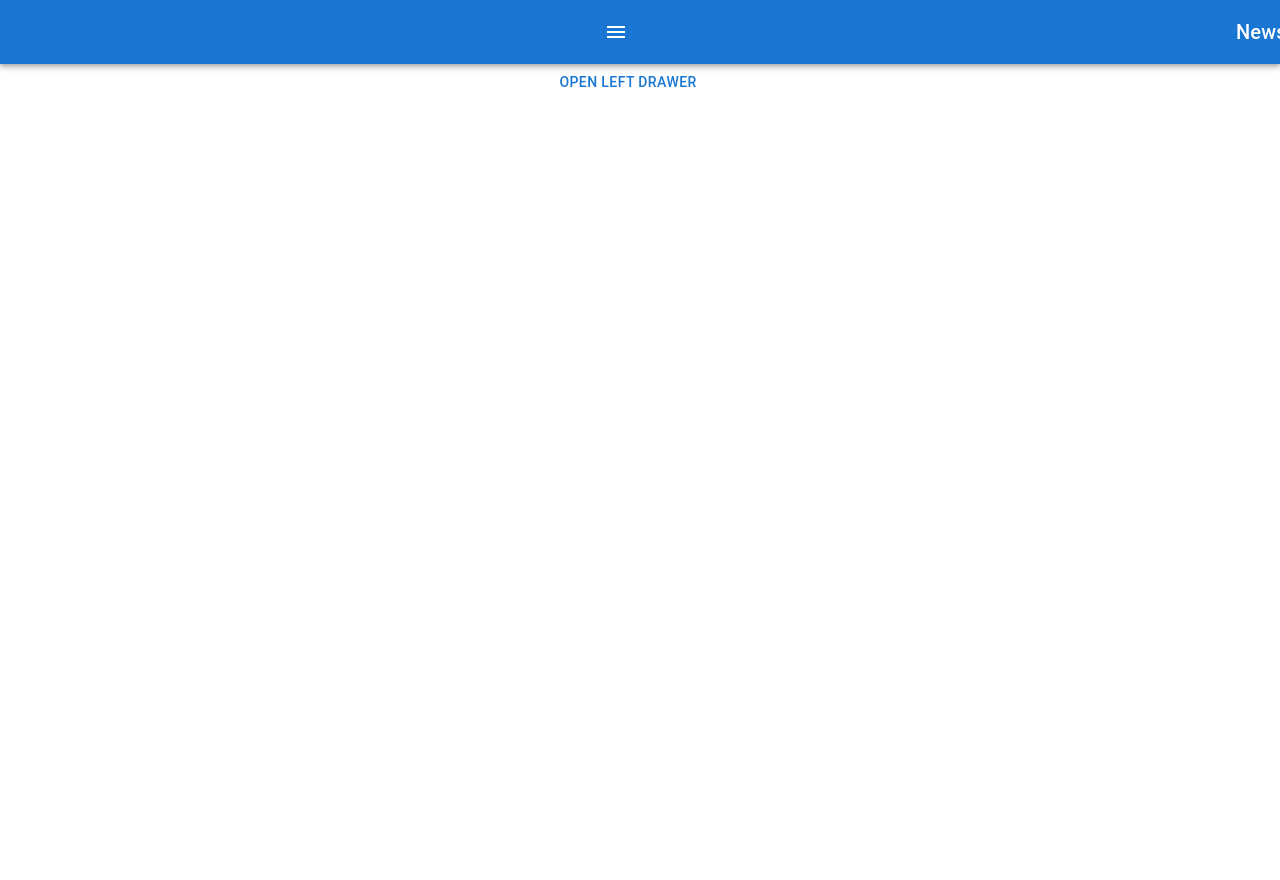
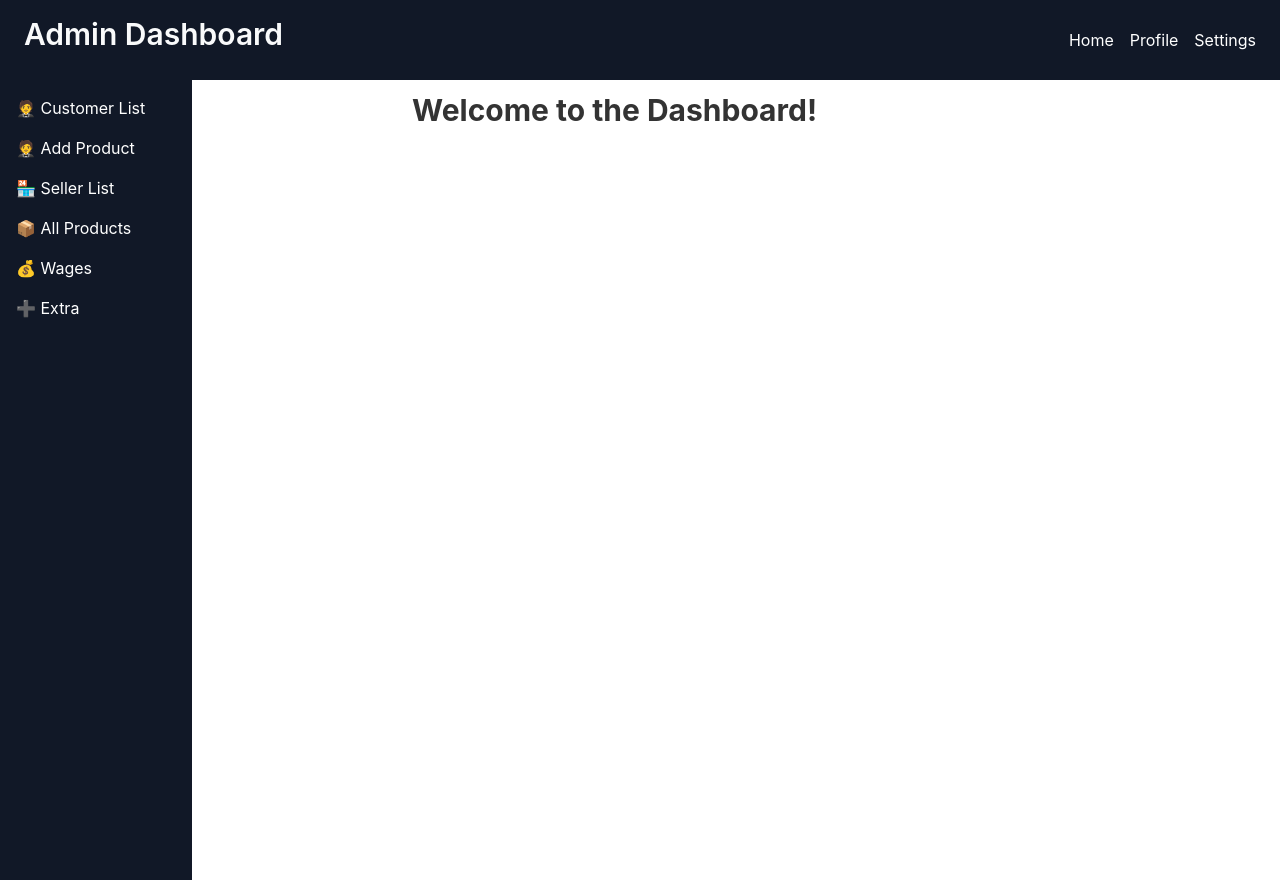
Before and after one commit to ragOP/zayy-admin, a React (Create React App) app: page /dashboard in a window 1280 px wide. Before the commit the page ends 800 px from the top, so only its background shows below. Built offline with nearby package versions, Linux system fonts and the light colour scheme.

Commit message:
Dshboard added

```diff
--- a/package.json
+++ b/package.json
@@ -39,5 +39,8 @@
       "last 1 firefox version",
       "last 1 safari version"
     ]
+  },
+  "devDependencies": {
+    "tailwindcss": "^3.4.3"
   }
 }
--- a/src/App.css
+++ /dev/null
@@ -1,38 +0,0 @@
-.App {
-  text-align: center;
-}
-
-.App-logo {
-  height: 40vmin;
-  pointer-events: none;
-}
-
-@media (prefers-reduced-motion: no-preference) {
-  .App-logo {
-    animation: App-logo-spin infinite 20s linear;
-  }
-}
-
-.App-header {
-  background-color: #282c34;
-  min-height: 100vh;
-  display: flex;
-  flex-direction: column;
-  align-items: center;
-  justify-content: center;
-  font-size: calc(10px + 2vmin);
-  color: white;
-}
-
-.App-link {
-  color: #61dafb;
-}
-
-@keyframes App-logo-spin {
-  from {
-    transform: rotate(0deg);
-  }
-  to {
-    transform: rotate(360deg);
-  }
-}
--- /dev/null
+++ b/src/Components/Header.jsx
@@ -0,0 +1,34 @@
+import React from "react";
+import { Link } from "react-router-dom";
+
+const Header = () => {
+  return (
+    <header className="bg-gray-900 text-gray-50 p-2 flex items-center justify-between px-6">
+      <h2 className="text-3xl font-semibold text-gray-50 pt-2">
+        Admin Dashboard
+      </h2>
+      <nav>
+        <ul className="list-none flex m-0 p-0">
+          <li className="text-white no-underline">
+            <Link to="/dashboard" className="ml-4">
+              Home
+            </Link>
+          </li>
+          <li className="text-white no-underline">
+            <Link to="/dashboard/profile" className="ml-4">
+              Profile
+            </Link>
+          </li>
+
+          <li className="text-white no-underline">
+            <Link to="/dashboard/settings" className="ml-4">
+              Settings
+            </Link>
+          </li>
+        </ul>
+      </nav>
+    </header>
+  );
+};
+
+export default Header;
--- a/src/Components/Navbar.jsx
+++ /dev/null
@@ -1,91 +0,0 @@
-import * as React from 'react';
-import AppBar from '@mui/material/AppBar';
-import Box from '@mui/material/Box';
-import Toolbar from '@mui/material/Toolbar';
-import Typography from '@mui/material/Typography';
-import IconButton from '@mui/material/IconButton';
-import MenuIcon from '@mui/icons-material/Menu';
-import SwipeableDrawer from '@mui/material/SwipeableDrawer';
-import List from '@mui/material/List';
-import Divider from '@mui/material/Divider';
-import ListItem from '@mui/material/ListItem';
-import ListItemButton from '@mui/material/ListItemButton';
-import ListItemIcon from '@mui/material/ListItemIcon';
-import ListItemText from '@mui/material/ListItemText';
-import InboxIcon from '@mui/icons-material/MoveToInbox';
-import MailIcon from '@mui/icons-material/Mail';
-
-export default function ButtonAppBar() {
-  const [drawerOpen, setDrawerOpen] = React.useState(false);
-
-  const toggleDrawer = () => {
-    setDrawerOpen(!drawerOpen);
-  };
-
-  const list = () => (
-    <Box
-      sx={{ width: 250 }}
-      role="presentation"
-      onClick={() => setDrawerOpen(false)}
-      onKeyDown={() => setDrawerOpen(false)}
-    >
-      <List>
-        {['Inbox', 'Starred', 'Send email', 'Drafts'].map((text, index) => (
-          <ListItem key={text} disablePadding>
-            <ListItemButton>
-              <ListItemIcon>
-                {index % 2 === 0 ? <InboxIcon /> : <MailIcon />}
-              </ListItemIcon>
-              <ListItemText primary={text} />
-            </ListItemButton>
-          </ListItem>
-        ))}
-      </List>
-      <Divider />
-      <List>
-        {['All mail', 'Trash', 'Spam'].map((text, index) => (
-          <ListItem key={text} disablePadding>
-            <ListItemButton>
-              <ListItemIcon>
-                {index % 2 === 0 ? <InboxIcon /> : <MailIcon />}
-              </ListItemIcon>
-              <ListItemText primary={text} />
-            </ListItemButton>
-          </ListItem>
-        ))}
-      </List>
-    </Box>
-  );
-
-  return (
-    <Box sx={{ flexGrow: 1 }}>
-      <AppBar position="static">
-        <Toolbar>
-          {/* Menu icon button to open the drawer */}
-          <IconButton
-            size="large"
-            edge="start"
-            color="inherit"
-            aria-label="menu"
-            sx={{ mr: 2 }}
-            onClick={toggleDrawer} // Toggle drawer open/close on click
-          >
-            <MenuIcon />
-          </IconButton>
-          <Typography variant="h6" component="div" sx={{ flexGrow: 1 }}>
-            News
-          </Typography>
-        </Toolbar>
-      </AppBar>
-      {/* SwipeableDrawer component for the left drawer */}
-      <SwipeableDrawer
-        anchor="left" // Drawer position
-        open={drawerOpen} // Drawer open/close state
-        onClose={() => setDrawerOpen(false)} // Function to handle drawer closing
-        onOpen={() => {}} // Function to handle drawer opening (not needed here)
-      >
-        {list()} {/* Render the drawer content */}
-      </SwipeableDrawer>
-    </Box>
-  );
-}
--- a/src/Components/Sidebar.jsx
+++ b/src/Components/Sidebar.jsx
@@ -1,79 +1,29 @@
-import * as React from 'react';
-import Box from '@mui/material/Box';
-import SwipeableDrawer from '@mui/material/SwipeableDrawer';
-import Button from '@mui/material/Button';
-import List from '@mui/material/List';
-import Divider from '@mui/material/Divider';
-import ListItem from '@mui/material/ListItem';
-import ListItemButton from '@mui/material/ListItemButton';
-import ListItemIcon from '@mui/material/ListItemIcon';
-import ListItemText from '@mui/material/ListItemText';
-import InboxIcon from '@mui/icons-material/MoveToInbox';
-import MailIcon from '@mui/icons-material/Mail';
+import React from "react";
+import { Link } from "react-router-dom";
 
-export default function SwipeableTemporaryDrawer() {
-  const [state, setState] = React.useState({
-    left: false,
-  });
-
-  const toggleDrawer = (open) => (event) => {
-    if (
-      event &&
-      event.type === 'keydown' &&
-      (event.key === 'Tab' || event.key === 'Shift')
-    ) {
-      return;
-    }
-
-    setState({ left: open });
-  };
-
-  const list = () => (
-    <Box
-      sx={{ width: 250 }}
-      role="presentation"
-      onClick={toggleDrawer(false)}
-      onKeyDown={toggleDrawer(false)}
-    >
-      <List>
-        {['Inbox', 'Starred', 'Send email', 'Drafts'].map((text, index) => (
-          <ListItem key={text} disablePadding>
-            <ListItemButton>
-              <ListItemIcon>
-                {index % 2 === 0 ? <InboxIcon /> : <MailIcon />}
-              </ListItemIcon>
-              <ListItemText primary={text} />
-            </ListItemButton>
-          </ListItem>
-        ))}
-      </List>
-      <Divider />
-      <List>
-        {['All mail', 'Trash', 'Spam'].map((text, index) => (
-          <ListItem key={text} disablePadding>
-            <ListItemButton>
-              <ListItemIcon>
-                {index % 2 === 0 ? <InboxIcon /> : <MailIcon />}
-              </ListItemIcon>
-              <ListItemText primary={text} />
-            </ListItemButton>
-          </ListItem>
-        ))}
-      </List>
-    </Box>
-  );
-
+function Sidebar() {
   return (
-    <div>
-      <Button onClick={toggleDrawer(true)}>Open Left Drawer</Button>
-      <SwipeableDrawer
-        anchor="left"
-        open={state.left}
-        onClose={toggleDrawer(false)}
-        onOpen={toggleDrawer(true)}
-      >
-        {list()}
-      </SwipeableDrawer>
+    <div className="bg-gray-900 text-white h-screen w-48 p-4 flex flex-col">
+      <Link to="/dashboard/customers" className="text-white no-underline mb-4">
+        🤵 Customer List
+      </Link>
+      <Link to="/dashboard/customers" className="text-white no-underline mb-4">
+        🤵 Add Product
+      </Link>
+      <Link to="/dashboard/sellers" className="text-white no-underline mb-4">
+        🏪 Seller List
+      </Link>
+      <Link to="/dashboard/products" className="text-white no-underline mb-4">
+        📦 All Products
+      </Link>
+      <Link to="/dashboard/wages" className="text-white no-underline mb-4">
+        💰 Wages
+      </Link>
+      <Link to="/dashboard/extra" className="text-white no-underline mb-4">
+        ➕ Extra
+      </Link>
     </div>
   );
 }
+
+export default Sidebar;
--- a/src/index.css
+++ b/src/index.css
@@ -1,3 +1,7 @@
+@tailwind base;
+@tailwind components;
+@tailwind utilities;
+
 body {
   margin: 0;
   font-family: -apple-system, BlinkMacSystemFont, 'Segoe UI', 'Roboto', 'Oxygen',
--- a/src/pages/DashboardPage.jsx
+++ b/src/pages/DashboardPage.jsx
@@ -1,15 +1,26 @@
-import React from 'react';
-import ButtonAppBar from '../Components/Navbar';
-import SwipeableTemporaryDrawer from '../Components/Sidebar';
+import React from "react";
+import Header from "../Components/Header";
+import Sidebar from "../Components/Sidebar";
 
-const DashboardPage = () => {
+function DashboardPage() {
   return (
     <div>
-    <ButtonAppBar/>
-    <SwipeableTemporaryDrawer/>
-
+      <Header />
+      <div style={contentStyle}>
+        <Sidebar />
+        <div style={{ marginLeft: "220px" }}>
+          {" "}
+          <h2 className="text-center mt-3 text-3xl font-bold">
+            Welcome to the Dashboard!
+          </h2>
+        </div>
+      </div>
     </div>
-  )
+  );
 }
 
-export default DashboardPage
+const contentStyle = {
+  display: "flex",
+};
+
+export default DashboardPage;
--- /dev/null
+++ b/tailwind.config.js
@@ -0,0 +1,8 @@
+/** @type {import('tailwindcss').Config} */
+module.exports = {
+  content: ["./src/**/*.{js,jsx,ts,tsx}"],
+  theme: {
+    extend: {},
+  },
+  plugins: [],
+};
```
Also changed, not shown: 1 other file (tests, documents, lock files or other folders).
